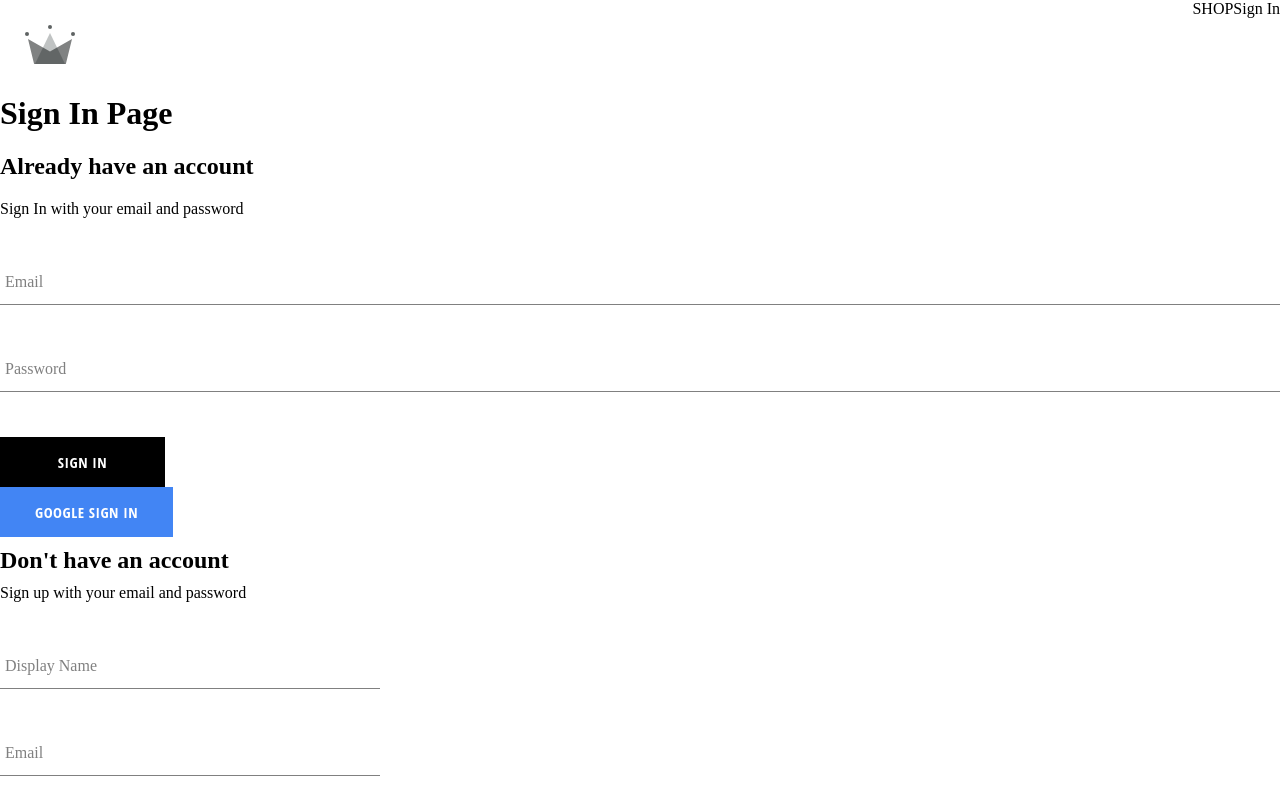
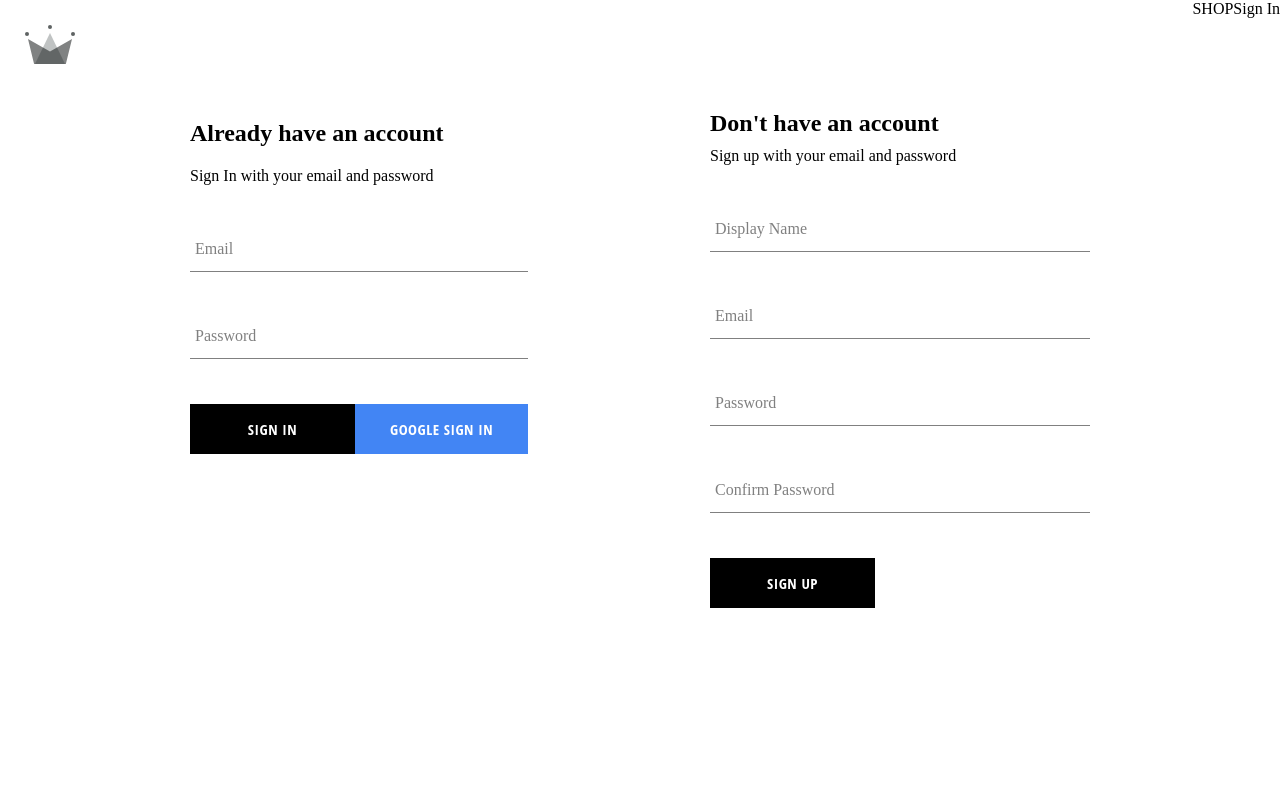
Before and after one commit to akshaykumar684/Crwn-Clothing-App, a React (Create React App) app in the folder crwn-clothing/: page /auth in a window 1280 px wide. Shown: the top 800 px of the page. Built offline with nearby package versions, Linux system fonts and the light colour scheme; a web font is replaced by a local one.

Commit message:
styled the auth page

```diff
--- a/crwn-clothing/src/Routes/authentication/authentication.component.jsx
+++ b/crwn-clothing/src/Routes/authentication/authentication.component.jsx
@@ -1,10 +1,10 @@
+import "./authentication.styles.scss";
 import SignUpForm from "../../components/sign-up-form/sign-up-form.component";
 import SignInForm from "../../components/sign-in-form/sign-in-form.component";
 
 const Authentication = () => {
   return (
-    <div>
-      <h1>Sign In Page</h1>
+    <div className="authentication-container">
       <SignInForm />
       <SignUpForm />
     </div>
--- /dev/null
+++ b/crwn-clothing/src/Routes/authentication/authentication.styles.scss
@@ -0,0 +1,6 @@
+.authentication-container {
+  display: flex;
+  width: 900px;
+  justify-content: space-between;
+  margin: 30px auto;
+}
--- a/crwn-clothing/src/components/sign-in-form/sign-in-form.component.jsx
+++ b/crwn-clothing/src/components/sign-in-form/sign-in-form.component.jsx
@@ -1,3 +1,4 @@
+import "./sign-in-form.styles.scss";
 import { useState } from "react";
 import FormInput from "../form-input/form-input.component";
 import Button from "../button/button.component";
@@ -37,7 +38,13 @@ const SignInForm = () => {
       console.log(response);
       resetFormFields();
     } catch (error) {
-      console.log(error);
+      if (error.code === "auth/wrong-password") {
+        alert("incorrect password for email");
+      } else if (error.code === "auth/user-not-found") {
+        alert("invalid email");
+      } else {
+        console.log(error);
+      }
     }
   };
 
@@ -67,11 +74,17 @@ const SignInForm = () => {
           onChange={formInputChangeHandler}
           required
         />
-        <Button type="submit">Sign In</Button>
+        <div className="buttons-container">
+          <Button type="submit">Sign In</Button>
+          <Button
+            type="button"
+            buttonType="google"
+            onClick={logInWithGoogleHandler}
+          >
+            Google Sign In
+          </Button>
+        </div>
       </form>
-      <Button buttonType="google" onClick={logInWithGoogleHandler}>
-        Google Sign In
-      </Button>
     </div>
   );
 };
--- /dev/null
+++ b/crwn-clothing/src/components/sign-in-form/sign-in-form.styles.scss
@@ -0,0 +1,4 @@
+.buttons-container {
+  display: flex;
+  justify-content: space-between;
+}
```
